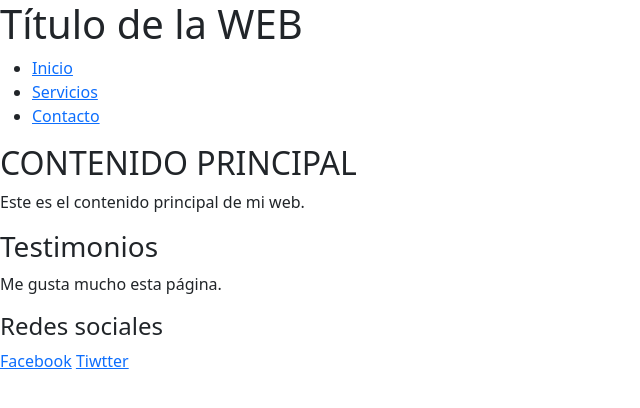
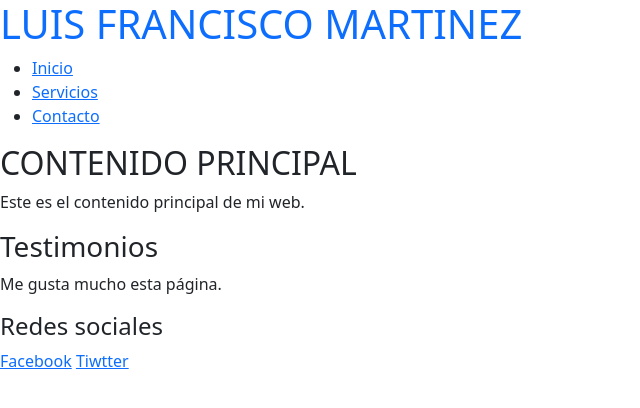
Before and after one commit to luismartinez205/Nexo-Digital, a plain HTML site: page index.html in a window 1280 px wide. Shown: the whole page, without its empty margins (0-640 px from the left). Drawn offline with nearby package versions, Linux system fonts and the light colour scheme.

Commit message:
cambio en el index

```diff
--- a/index.html
+++ b/index.html
@@ -1,20 +1,15 @@
 <!DOCTYPE html>
 <html lang="es">
 <head>
-    <title>Título de la WEB</title>
+    <title>LUIS FRANCISCO MARTINEZ</title>
     <meta charset="UTF-8">
-    <meta name="title" content="Título de la WEB">
-    <meta name="description" content="Descripción de la WEB">
+    <meta name="title" content="Porfolio de LUIS FRANCISCO MARTINEZ">
+    <meta name="description" content="Porfolio de LUIS FRANCISCO MARTINEZ">
      <link href="https://cdn.jsdelivr.net/npm/bootstrap@5.3.0/dist/css/bootstrap.min.css" rel="stylesheet">
-
-    <script src="script.js"></script>
-    <script type="text/javascript">
-        /* Código JS */
-    </script>
 </head>
 <body>
     <header>
-        <h1>Título de la WEB</h1>
+        <h1 class="text-primary">LUIS FRANCISCO MARTINEZ </h1>
     </header>
     <nav>
         <ul>
```
